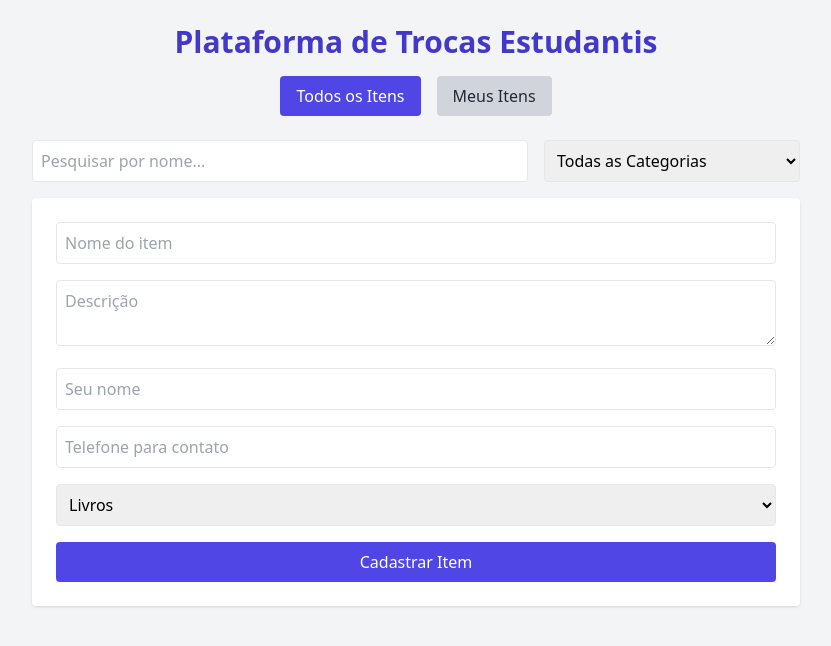
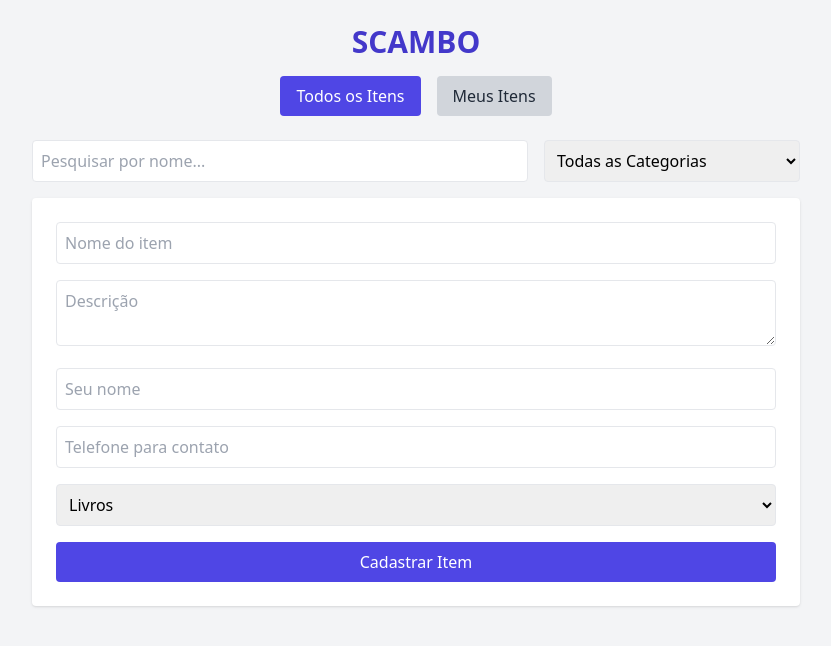
Before and after one commit to mclovin292/mclovin292.github.io, a plain HTML site: page index.html in a window 1280 px wide. Shown: the whole page, without its empty margins (224-1055 px from the left). Drawn offline with nearby package versions, Linux system fonts and the light colour scheme; no server answers.

Commit message:
Update index.html

```diff
--- a/index.html
+++ b/index.html
@@ -8,7 +8,7 @@
 </head>
 <body class="bg-gray-100 min-h-screen p-6">
   <div class="container mx-auto max-w-3xl">
-    <h1 class="text-3xl font-bold text-indigo-700 mb-4 text-center">Plataforma de Trocas Estudantis</h1>
+    <h1 class="text-3xl font-bold text-indigo-700 mb-4 text-center">SCAMBO</h1>
 
     <!-- Navegação -->
     <div class="flex justify-center gap-4 mb-6">
```
